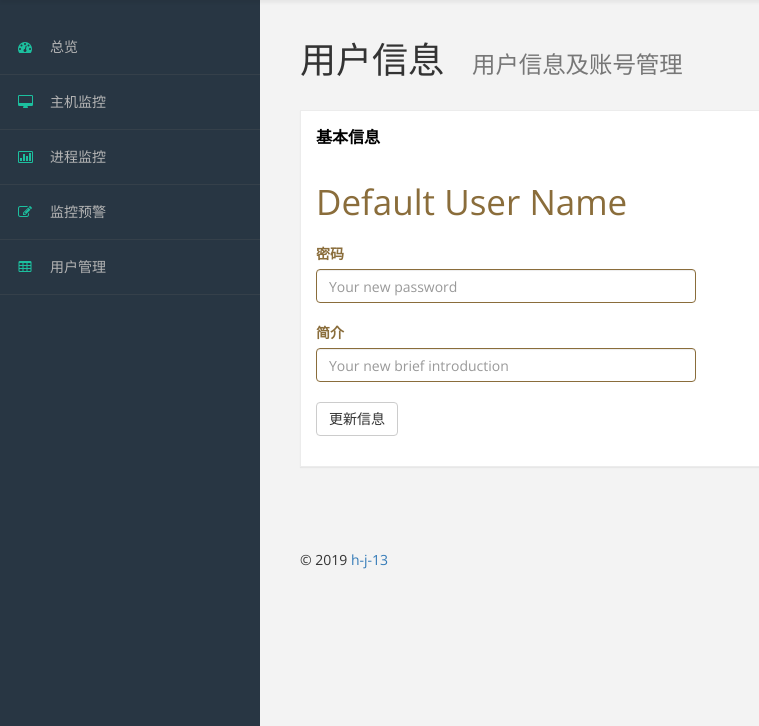
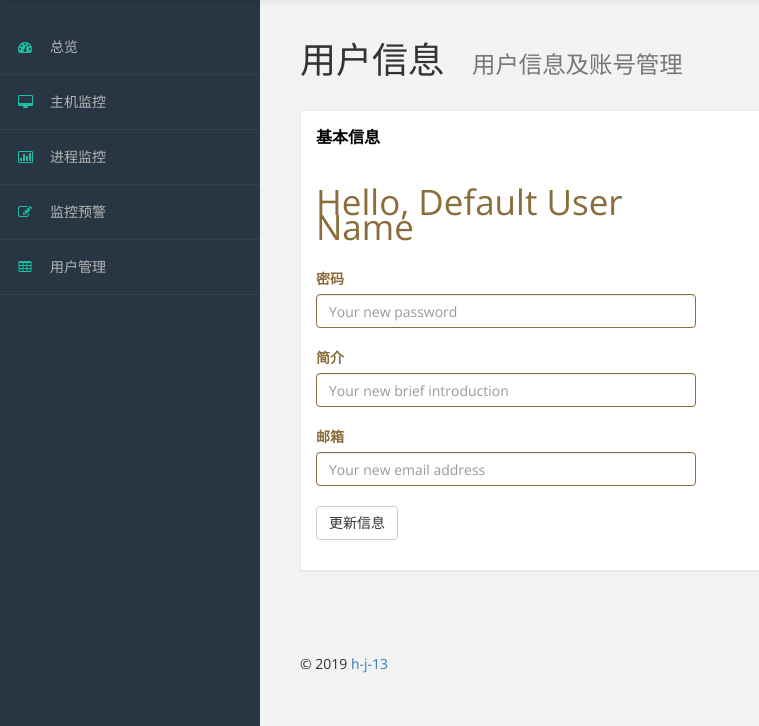
Before and after one commit to Watch-Dogs-HIT/Watch_Dogs-Server, a Python web app: template templates/user.html in a window 1280 px wide. Shown: the part 60-786 px from the top of the page, without its empty margins (0-759 px from the left). Run offline with Jinja, Linux system fonts and the light colour scheme; the template is opened without the code that fills it, so the values that code supplies are empty.

Commit message:
update : add user email

```diff
--- a/Data/data.py
+++ b/Data/data.py
@@ -60,7 +60,7 @@ class Data(object):
         """用户注册"""
         res = yield self.db.query_one(SQL.select_user_by_name(json["user"]))
         if not res["COUNT(*)"]:
-            yield self.db.execute(SQL.create_user(json["user"], self.prpcrypt.encrypt(json["password"])))
+            yield self.db.execute(SQL.create_user(json["user"], self.prpcrypt.encrypt(json["password"]), json["email"]))
             raise gen.Return({"register": True})
         else:  # 已有同名用户
             raise gen.Return({"register": False, "msg": "已经存在的用户名"})
@@ -82,7 +82,7 @@ class Data(object):
         for user_info in user_infos:
             r = [user_info["user_id"], user_info["user"], user_info["brief"],
                  self.prpcrypt.decrypt(user_info["password"]),
-                 USER_STATUS[str(user_info["status"])]]
+                 USER_STATUS[str(user_info["status"])], user_info["email"] if user_info["email"] else "无"]
             hn = yield self.db.query_one(SQL.get_user_watch_host_num(user_info["user_id"]))
             pn = yield self.db.query_one(SQL.get_user_watch_process_num(user_info["user_id"]))
             r.extend([hn["host_num"], pn["process_num"]])
--- a/handlers/user.py
+++ b/handlers/user.py
@@ -69,7 +69,7 @@ class UserHandler(BaseHandler):
         """注册"""
         try:
             json = self.get_json()
-            if "user" in json and "password" in json:
+            if "user" in json and "password" in json and "email" in json:
                 res = yield self.data.create_user(**json)
                 self.log.info(json["user"] + " registered")
                 self.finish(res)
@@ -85,7 +85,7 @@ class UserHandler(BaseHandler):
         try:
             json = self.get_json()
             if "update_field" in json and "update_value" in json and "update_uid" in json:
-                if set(json["update_field"]) < set(["brief", "password", "status"]):
+                if set(json["update_field"]) < set(["brief", "password", "status", "email"]):
                     yield self.data.update_user_info(json["update_uid"], json["update_field"], json["update_value"])
                     self.log.info("User uid(" + self.uid + ") update " + str(json["update_field"]))
                     self.finish({"updated": json["update_field"]})
--- a/templates/user.html
+++ b/templates/user.html
@@ -93,8 +93,8 @@
                                 <div class="col-lg-8">
                                     <form role="form">
                                         <div class="form-group has-warning">
-                                            <p class="help-block" id="user_name" style="font-size: 35px">Default User
-                                                Name</p>
+                                            <p class="help-block" style="font-size: 35px">Hello, <span id="user_name">Default User
+                                                Name</span></p>
                                             <br/>
                                             <label for="new_password" class="control-label">密码</label>
                                             <input class="form-control" placeholder="Your new password "
@@ -103,6 +103,10 @@
                                             <label for="new_brief" class="control-label">简介</label>
                                             <input class="form-control" placeholder="Your new brief introduction"
                                                    id="new_brief">
+                                            <br/>
+                                            <label for="new_email" class="control-label">邮箱</label>
+                                            <input class="form-control" placeholder="Your new email address"
+                                                   id="new_email">
                                             <br/>
                                             <button class="btn btn-default"
                                                     id="user_info_update_submit">更新信息
@@ -136,6 +140,7 @@
                                         <th>简介</th>
                                         <th>身份</th>
                                         <th>登录密码</th>
+                                        <th>关联邮箱</th>
                                         <th>主机数</th>
                                         <th>进程数</th>
                                         <th>权限</th>
@@ -223,6 +228,7 @@
                             "<td>" + user_info[3] + "</td>",
                             "<td>" + user_info[5] + "</td>",
                             "<td>" + user_info[6] + "</td>",
+                            "<td>" + user_info[7] + "</td>",
                             update_status,
                             lock_btn
                         );
@@ -267,6 +273,7 @@
             };
             let new_password = $.trim($("#new_password").val());
             let new_brief = $.trim($("#new_brief").val());
+            let new_email = $.trim($("#new_email").val());
             if (new_password !== "") {
                 request_json["update_field"].push("password");
                 request_json["update_value"].push(new_password);
@@ -274,6 +281,10 @@
             if (new_brief !== "") {
                 request_json["update_field"].push("brief");
                 request_json["update_value"].push(new_brief);
+            }
+            if (new_email !== "") {
+                request_json["update_field"].push("email");
+                request_json["update_value"].push(new_email);
             }
             return request_json
         }
@@ -371,8 +382,5 @@
     }
 
 </script>
-
-
 </body>
-
 </html>
```
Also changed, not shown: models/SQL_generate.py (+4 -4 lines), templates/login.html (+21 -4 lines).
